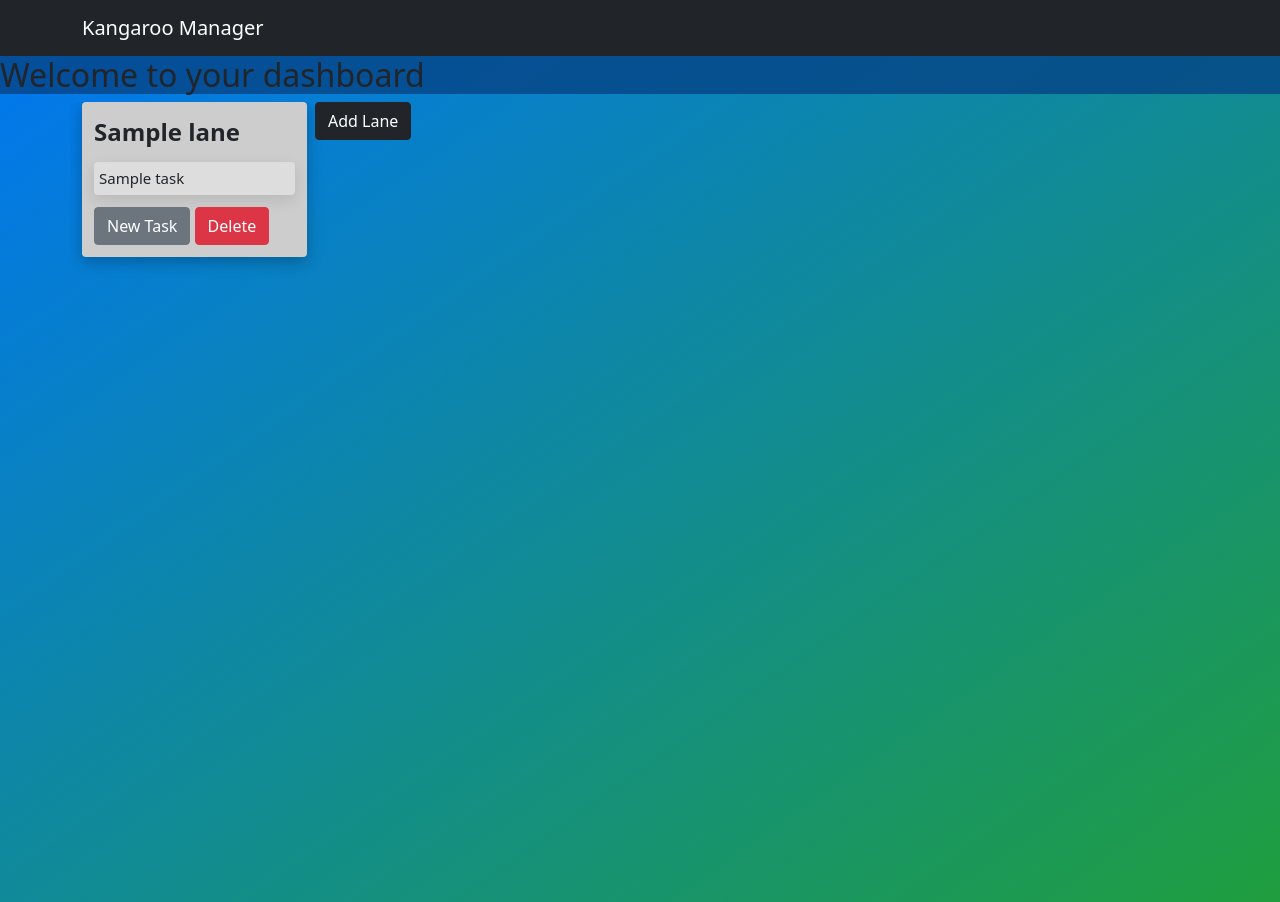
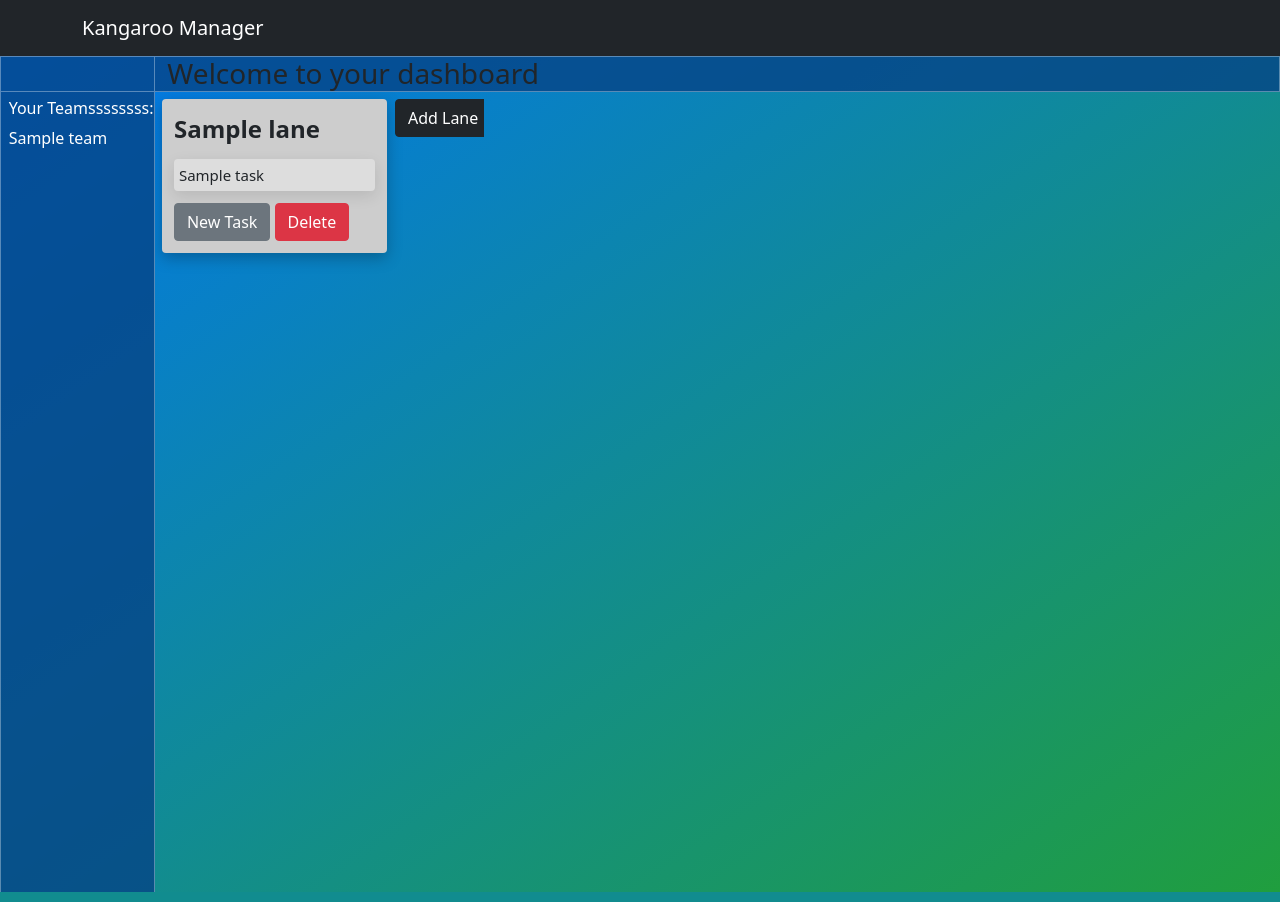
Before and after one commit to AhsanM1470/kangaroo-taskaroo, a Django app: template tasks/templates/dashboard.html in a window 1280 px wide. Run offline with Django 4.2, Linux system fonts and the light colour scheme; the template is opened without the code that fills it: most values are stand-ins (such as "Sample title", 1, 10 or a date in 2020); some libraries are stand-ins or nearby versions.

Commit message:
Add dashboard sidebar listing all teams

```diff
--- a/tasks/templates/dashboard.html
+++ b/tasks/templates/dashboard.html
@@ -5,6 +5,35 @@
 
   body{
     background: linear-gradient(to bottom right, #0076f4, #209e3e);
+  }
+
+  h3{
+    margin-bottom: 0;
+    margin-left:1%;
+  }
+
+  h6{
+    margin-top: 5%;
+    padding-left: 5%;
+  }
+
+  .flex-container{
+    display: flex;
+    height: 100vh;
+  }
+
+  .header-bar{
+    background-color: #064486cc;
+    border: 1px solid #FFFFFF55;
+    display: flex;
+  }
+
+  .username{
+    border-right: 1px solid #FFFFFF55;
+    margin-bottom: 0;
+    display: flex;
+    justify-content: center;
+    width:12vw;
   }
 
   .board{
@@ -67,17 +96,54 @@
     font-size: 15px;
     cursor: move;
   }
+
+  #sidebar{
+    width: 12.1vw;
+    height: 100vh;
+    background-color: #064486cc;
+    border-right: 1px solid #FFFFFF55;
+    border-left: 1px solid #FFFFFF55;
+    color: white;
+    overflow-wrap: break-word;
+    word-wrap: break-word;
+  }
+
+  #sidebar ul{
+    padding: 0;
+    margin: 0;
+    list-style: none;
+  }
+
+  #sidebar li{
+    transition: background-color 0.3s;
+    padding-left: 5%;
+  }
+
+  #sidebar li:hover{
+    background-color: #064486;
+  }
+
 </style>
 
-
-
-<div class="header" style="background-color: #064486cc;">
-  <h2>Welcome to your dashboard {{ user.username }}</h2s>
+<div class="header-bar">
+  <h5 class="username">{{ user.username }}</h5>
+  <h3>Welcome to your dashboard</h3>
 </div>
 
-<div class="container board">
+<div class="flex-container">
+  <nav id="sidebar" class="col-md-3 col-lg-2 d-md-block sidebar collapse">
+    <h6>Your Teamssssssss:</h6>
+    <ul>
+      {% for team in teams %}
+        <li>{{ team.team_name }}</li>
+      {% endfor %}
+    </ul>
+  </nav>
+
+  <!--Used to be container board-->
+  <div class="board">
     <div class="row">
-    <div class="d-flex align-items-start">
+      <div class="d-flex align-items-start" style="margin-top: 2%; margin-left: 2%;">
         <div class="task-board">
           {% for lane in lanes %}
           <div class="lane">
@@ -128,48 +194,6 @@
       </div>
     </div>
   </div>
-
-<!-- <div class="container">
-  <div class="row">
-    <div class="col-12" style="display: inline;">
-      <h1>Welcome to your dashboard {{ user.username }}</h1>
 </div>
 
-    <div class="d-flex align-items-start">
-      <div class="task-board">
-        {% for lane in lanes %}
-        <div class="lane">
-          <form method="post">
-            {% csrf_token %}
-            <input type="hidden" name="lane_id" value="{{ lane.id }}">
-            <div onclick="this.style.display='none'; this.nextSibling.style.display='block';">
-              <h3>{{ lane.name }}</h3>
-            </div>
-            <div style="display: none;">
-              <input type="hidden" name="delete_lane" value="{{ lane.name }}">
-              <button type="submit" name="edit_lane">Change Name</button>
-            </div>
-          </form>
-
-          <p class="task">Do Thing</p>
-
-          <form method="post" style="display: inline;">
-            {% csrf_token %}
-            <input type="hidden" name="delete_lane" value="{{ lane.name }}">
-            <button type="submit" class="btn btn-danger">Delete</button>
-          </form>
-        </div>
-        {% endfor %}
-      </div>
-
-      <form method="post" class="ms-2">
-        {% csrf_token %}
-        <button type="submit" name="add_lane" class="btn btn-primary">Add Lane</button>
-      </form>
-    </div>
-  </div>
-</div> -->
-
-
-
 {% endblock %}
```
Also changed, not shown: tasks/views.py (+8 -2 lines). Lines whose indentation alone changed are shown as unchanged.
